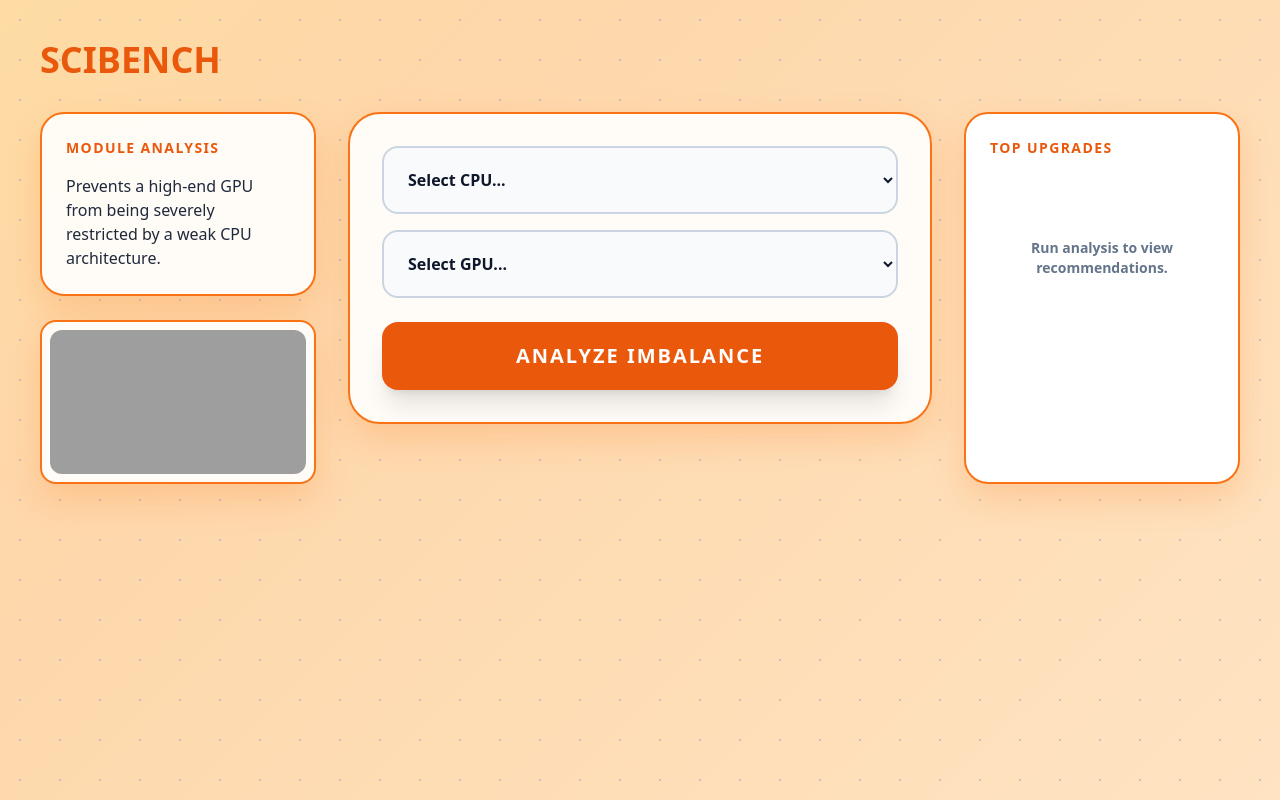
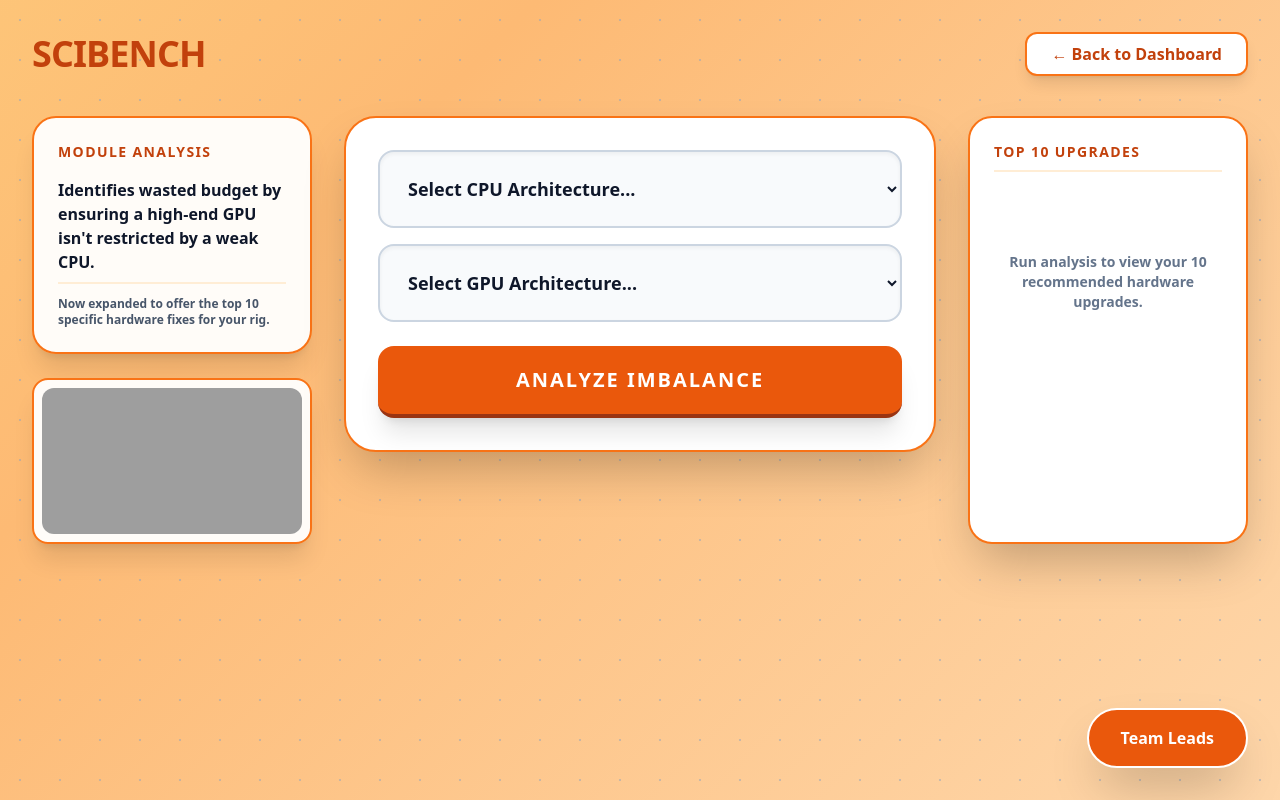
Before and after one commit to rgopesh07-png/scibench_final, a Flask app: page /bottleneck in a window 1280 px wide. Run offline with Flask 3, Linux system fonts and the light colour scheme; data comes from the database, SQL or seed files in the repository; some libraries are stand-ins or nearby versions; grey boxes are pictures that could not be loaded.

Commit message:
Update bottleneck.html

```diff
--- a/templates/bottleneck.html
+++ b/templates/bottleneck.html
@@ -5,67 +5,88 @@
     <title>Bottleneck | SciBench</title>
     <script src="https://cdn.tailwindcss.com"></script>
     <style>
-        body { margin: 0; font-family: system-ui, sans-serif; color: #0f172a; }
-        .bg-vibrant-ambient { position: fixed; inset: 0; z-index: -2; background: linear-gradient(-45deg, #ffedd5, #fed7aa, #fef08a, #ffedd5); background-size: 400% 400%; animation: ambientLight 15s ease infinite; }
+        body { margin: 0; font-family: system-ui, sans-serif; color: #0f172a; overflow-x: hidden; }
+        .bg-vibrant-ambient { position: fixed; inset: 0; z-index: -2; background: linear-gradient(-45deg, #ffedd5, #fdba74, #fef08a, #ffedd5); background-size: 400% 400%; animation: ambientLight 15s ease infinite; }
         @keyframes ambientLight { 0% { background-position: 0% 50%; } 50% { background-position: 100% 50%; } 100% { background-position: 0% 50%; } }
         .star-pattern { position: fixed; inset: 0; z-index: -1; opacity: 0.5; background-image: radial-gradient(#94a3b8 1px, transparent 1px); background-size: 40px 40px; }
-        .vibrant-glass { background: rgba(255, 255, 255, 0.9); backdrop-filter: blur(20px); border: 2px solid #f97316; box-shadow: 0 15px 35px rgba(249, 115, 22, 0.2); }
+        .vibrant-glass { background: rgba(255, 255, 255, 0.95); backdrop-filter: blur(20px); border: 2px solid #f97316; box-shadow: 0 15px 35px rgba(249, 115, 22, 0.2); transition: 0.3s; }
     </style>
 </head>
-<body class="p-6 md:p-10 relative">
+<body class="p-8 relative min-h-screen">
     <div class="bg-vibrant-ambient"></div><div class="star-pattern"></div>
-    <a href="/" class="text-4xl font-black text-orange-600 mb-8 block w-max hover:scale-105 transition-transform">SCIBENCH</a>
+
+    <header class="flex justify-between items-center mb-10 max-w-7xl mx-auto">
+        <a href="/" class="text-4xl font-black text-orange-700 hover:scale-105 transition-transform tracking-tight">SCIBENCH</a>
+        <a href="/" class="bg-white border-2 border-orange-500 text-orange-700 font-bold py-2 px-6 rounded-xl shadow-lg hover:bg-orange-50 transition-colors">← Back to Dashboard</a>
+    </header>
 
     <div class="max-w-7xl mx-auto grid grid-cols-1 lg:grid-cols-4 gap-8">
         <aside class="lg:col-span-1 space-y-6">
-            <div class="vibrant-glass p-6 rounded-3xl">
-                <h3 class="text-orange-600 font-black uppercase tracking-widest text-sm mb-4">Module Analysis</h3>
-                <p class="text-slate-800 font-medium">Prevents a high-end GPU from being severely restricted by a weak CPU architecture.</p>
+            <div class="vibrant-glass p-6 rounded-3xl shadow-xl">
+                <h3 class="text-orange-700 font-black uppercase tracking-widest text-sm mb-4">Module Analysis</h3>
+                <p class="text-slate-900 font-bold mb-2">Identifies wasted budget by ensuring a high-end GPU isn't restricted by a weak CPU.</p>
+                <p class="text-xs text-slate-600 font-bold border-t-2 border-orange-100 pt-3">Now expanded to offer the top 10 specific hardware fixes for your rig.</p>
             </div>
-            <div class="vibrant-glass p-2 rounded-2xl">
+            <div class="vibrant-glass p-2 rounded-2xl shadow-xl">
                 <iframe class="w-full aspect-video rounded-xl" src="https://www.youtube.com/embed/E9O_4MLmBzc" frameborder="0" allowfullscreen></iframe>
             </div>
         </aside>
 
         <div class="lg:col-span-2">
-            <form method="POST" class="vibrant-glass p-8 rounded-[2rem] mb-8">
-                <select name="cpu" required class="w-full bg-slate-50 p-5 mb-4 rounded-2xl text-slate-900 font-bold border-2 border-slate-300 focus:border-orange-600 outline-none transition-all">
-                    <option value="" disabled selected>Select CPU...</option>
+            <form method="POST" class="vibrant-glass p-8 rounded-[2rem] mb-8 bg-white shadow-2xl">
+                <select name="cpu" required class="w-full bg-slate-50 p-6 mb-4 rounded-2xl text-slate-900 font-black border-2 border-slate-300 focus:border-orange-600 outline-none transition-all shadow-inner text-lg">
+                    <option value="" disabled selected>Select CPU Architecture...</option>
                     {% for c in cpus %}<option value="{{ c.id }}" {% if request.form.get('cpu') == c.id|string %}selected{% endif %}>{{ c.name }}</option>{% endfor %}
                 </select>
-                <select name="gpu" required class="w-full bg-slate-50 p-5 mb-6 rounded-2xl text-slate-900 font-bold border-2 border-slate-300 focus:border-orange-600 outline-none transition-all">
-                    <option value="" disabled selected>Select GPU...</option>
+                <select name="gpu" required class="w-full bg-slate-50 p-6 mb-6 rounded-2xl text-slate-900 font-black border-2 border-slate-300 focus:border-orange-600 outline-none transition-all shadow-inner text-lg">
+                    <option value="" disabled selected>Select GPU Architecture...</option>
                     {% for g in gpus %}<option value="{{ g.id }}" {% if request.form.get('gpu') == g.id|string %}selected{% endif %}>{{ g.name }}</option>{% endfor %}
                 </select>
-                <button type="submit" class="w-full bg-orange-600 py-5 rounded-2xl font-black text-xl text-white hover:bg-orange-700 shadow-xl tracking-widest">ANALYZE IMBALANCE</button>
+                <button type="submit" class="w-full bg-orange-600 py-5 rounded-2xl font-black text-xl text-white hover:bg-orange-700 shadow-xl tracking-widest border-b-4 border-orange-800 transition-colors">ANALYZE IMBALANCE</button>
             </form>
 
             {% if analysis %}
-            <div class="vibrant-glass bg-orange-50 border-t-8 border-t-orange-600 p-8 rounded-3xl text-center">
-                <h3 class="text-2xl font-black text-orange-700 mb-3 uppercase">Status Warning</h3>
-                <p class="text-slate-800 font-bold text-lg">{{ analysis }}</p>
+            <div class="vibrant-glass bg-orange-50 border-t-8 border-t-orange-600 p-8 rounded-3xl text-center shadow-xl">
+                <h3 class="text-2xl font-black text-orange-700 mb-3 uppercase tracking-widest">Status Warning</h3>
+                <p class="text-slate-800 font-black text-lg">{{ analysis }}</p>
             </div>
             {% endif %}
         </div>
 
         <div class="lg:col-span-1">
-            <div class="vibrant-glass p-6 rounded-3xl h-full bg-white">
-                <h3 class="text-sm font-black text-orange-600 uppercase tracking-widest mb-4">Top Upgrades</h3>
+            <div class="vibrant-glass p-6 rounded-3xl h-full bg-white shadow-2xl">
+                <h3 class="text-sm font-black text-orange-700 uppercase tracking-widest mb-4 border-b-2 border-orange-100 pb-2">Top 10 Upgrades</h3>
                 {% if recs %}
                 <p class="text-xs text-slate-600 font-bold mb-4">Fix the bottleneck with:</p>
-                <div class="space-y-3">
+                <div class="space-y-3 overflow-y-auto max-h-[600px] pr-2">
                     {% for r in recs %}
-                    <div class="bg-orange-50 p-4 rounded-xl border-2 border-orange-200">
-                        <p class="font-black text-sm text-slate-900 mb-1">{{ r.name }}</p>
-                        <p class="text-xs text-orange-700 font-bold">₹{{ "{:,}".format(r.price) }}</p>
+                    <div class="bg-orange-50 p-4 rounded-xl border-2 border-orange-200 hover:border-orange-400 transition-colors shadow-sm">
+                        <p class="font-black text-sm text-slate-900 mb-1 leading-tight">{{ r.name }}</p>
+                        <p class="text-xs text-orange-700 font-black">₹{{ "{:,}".format(r.price) }}</p>
                     </div>
                     {% endfor %}
                 </div>
                 {% else %}
-                <p class="text-sm text-slate-500 font-bold text-center mt-20">Run analysis to view recommendations.</p>
+                <p class="text-sm text-slate-500 font-bold text-center mt-20">Run analysis to view your 10 recommended hardware upgrades.</p>
                 {% endif %}
             </div>
         </div>
     </div>
+
+    <button onclick="document.getElementById('devModal').classList.remove('hidden')" class="fixed bottom-8 right-8 bg-orange-600 text-white font-black py-4 px-8 rounded-full shadow-2xl z-40 hover:scale-110 border-2 border-white transition-all">Team Leads</button>
+
+    <div id="devModal" class="hidden fixed inset-0 bg-slate-900/60 backdrop-blur-md z-50 flex items-center justify-center transition-all">
+        <div class="bg-white p-10 rounded-[2.5rem] shadow-2xl max-w-sm w-full relative border-4 border-orange-500">
+            <button onclick="document.getElementById('devModal').classList.add('hidden')" class="absolute top-6 right-8 text-3xl text-slate-400 hover:text-slate-800 font-bold">&times;</button>
+            <h3 class="font-black text-3xl mb-8 text-orange-700">Project Leads</h3>
+            <ul class="space-y-4 font-black text-slate-800 text-lg">
+                <li class="flex items-center gap-3"><span class="w-3 h-3 rounded-full bg-blue-500 shadow-md"></span>Gopesh Rajput</li>
+                <li class="flex items-center gap-3"><span class="w-3 h-3 rounded-full bg-cyan-500 shadow-md"></span>Piyush Datt</li>
+                <li class="flex items-center gap-3"><span class="w-3 h-3 rounded-full bg-emerald-500 shadow-md"></span>Abhinandan Singla</li>
+                <li class="flex items-center gap-3"><span class="w-3 h-3 rounded-full bg-purple-500 shadow-md"></span>Garvit Wadhadwan</li>
+                <li class="flex items-center gap-3"><span class="w-3 h-3 rounded-full bg-orange-500 shadow-md"></span>Gaurav Sharma</li>
+            </ul>
+        </div>
+    </div>
 </body>
 </html>
```
